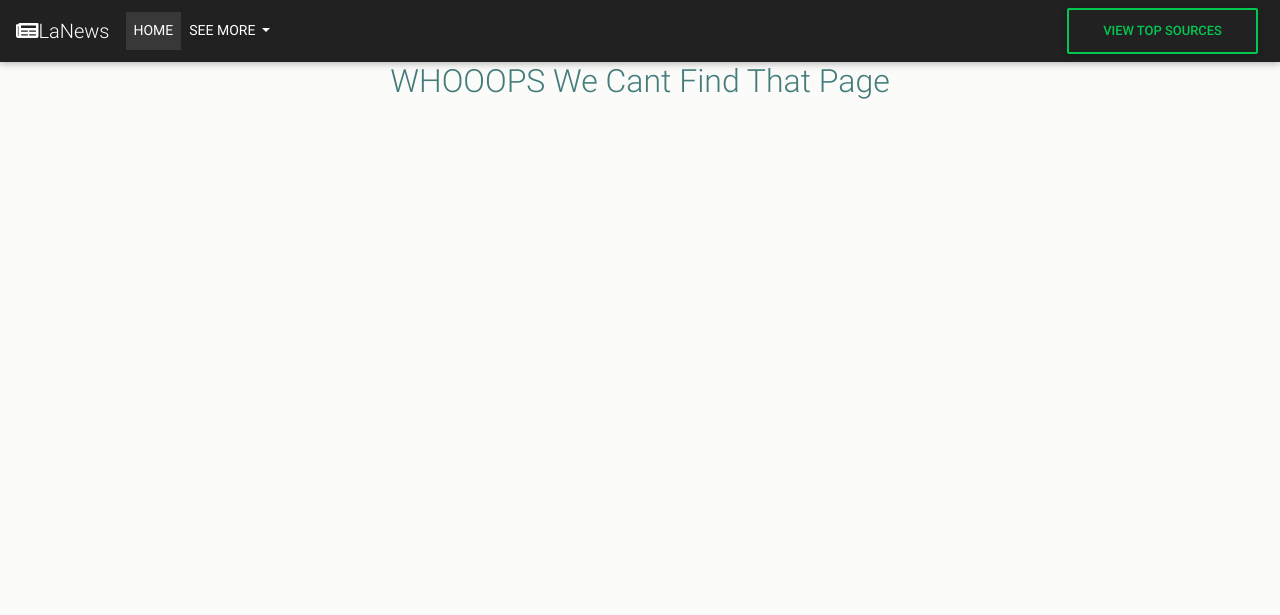
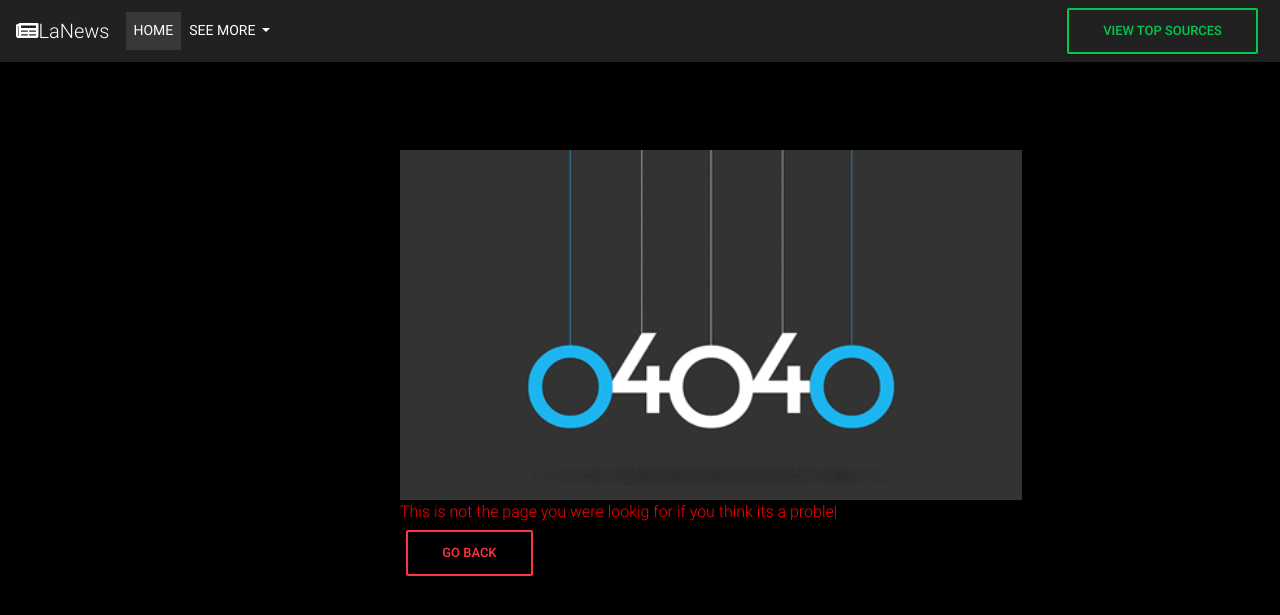
Before and after one commit to kipkemoimayor/NewsApp, a Flask app: template app/templates/fourOwfour.html in a window 1280 px wide. Shown: the top 615 px of the page. Run offline with Flask 2, Linux system fonts and the light colour scheme; the template is opened without the code that fills it, so the values that code supplies are empty; some libraries are stand-ins or nearby versions.

Commit message:
Added gif to error 404 file

```diff
--- a/app/static/css/main.css
+++ b/app/static/css/main.css
@@ -44,3 +44,17 @@
 body{
   background-color: #FBFCF9;
 }
+#error{
+  background-color: black;
+}
+@media screen  and (min-width:800px) {
+  #message{
+    position: absolute;
+    top: 150px;
+    left: 400px;
+
+  }
+}
+span{
+  color: red;
+}
--- a/app/static/javascript/main.js
+++ b/app/static/javascript/main.js
@@ -4,4 +4,10 @@
     return false;
 
   })
+  var typed=new Typed("#type",{
+     strings:["This is not the page you were lookig for if you think its a problem please contact us.."],
+     backSpeed:70,
+     typeSpeed:80,
+     smartBackspace:true,
+   })
 })
--- a/app/templates/fourOwfour.html
+++ b/app/templates/fourOwfour.html
@@ -1,5 +1,14 @@
 {%extends "base.html"%}
 {%block content%}
+{%block script%}
+<script type="text/javascript" src="{{ url_for('static', filename='javascript/jquery-3.3.1.min.js')}}"></script>
+<script src="{{ url_for('static', filename='javascript/popper.min.js')}}"></script>
+<script src="{{ url_for('static', filename='javascript/bootstrap.js')}}"></script>
+<script src="{{ url_for('static', filename='javascript/mdb.js')}}"></script>
+<script src="{{ url_for('static', filename='javascript/bootstrap-material-design.js')}}"></script>
+<script type="text/javascript" src="{{ url_for('static', filename='javascript/main.js')}}"></script>
+<script src="https://cdn.jsdelivr.net/npm/typed.js@2.0.9"></script>
+{%endblock%}
 <!DOCTYPE html>
 <html lang="en" dir="ltr">
   <head>
@@ -8,8 +17,15 @@
   </head>
   <body id="error">
     <div class="container-fluid">
+      <div id="message" class="">
+        <img src="/static/images/404.gif" alt="">
+        <br>
+        <span id="type"></span>
+        <br>
+        <button class="btn btn-outline-danger" type="button" name="button">Go back</button>
+      </div>
 
-      <h2>WHOOOPS we cant find that page</h2>
+
     </div>
   </body>
 </html>
--- a/app/templates/index.html
+++ b/app/templates/index.html
@@ -8,6 +8,7 @@
 <script src="{{ url_for('static', filename='javascript/mdb.js')}}"></script>
 <script src="{{ url_for('static', filename='javascript/bootstrap-material-design.js')}}"></script>
 <script type="text/javascript" src="{{ url_for('static', filename='javascript/main.js')}}"></script>
+<script src="https://cdn.jsdelivr.net/npm/typed.js@2.0.9"></script>
 {%endblock%}
 
   <div id="head" class="bg">
```
Also changed, not shown: app/static/images/404.gif (added).
